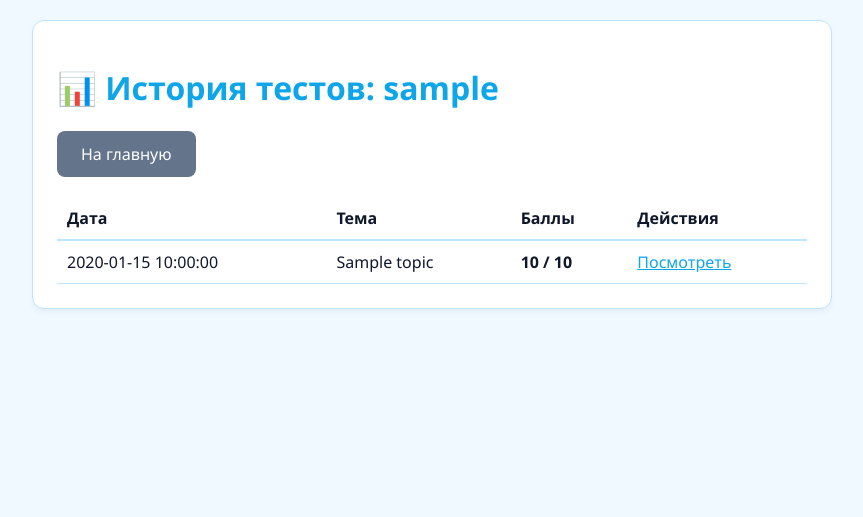
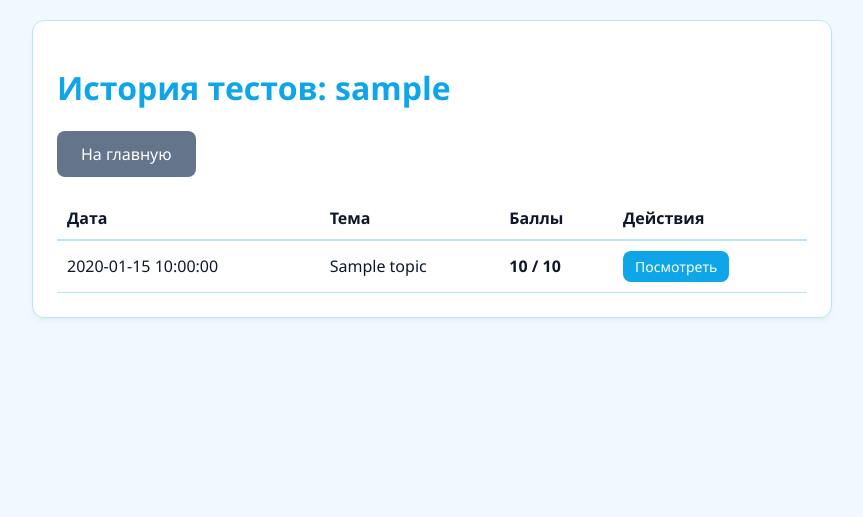
Before and after one commit to SANYAEEEE/TEST_IS, a FastAPI app: template templates/profile.html in a window 1280 px wide. Shown: the top 517 px of the page, without its empty margins (208-1071 px from the left). Run offline with FastAPI, Linux system fonts and the light colour scheme; the template is opened without the code that fills it: most values are stand-ins (such as "Sample title", 1, 10 or a date in 2020).

Commit message:
Fix display topic and profile button

```diff
--- a/app/main.py
+++ b/app/main.py
@@ -176,14 +176,14 @@ async def submit_test(request: Request):
             "earned": earned_points
         })
 
+    display_topic = "Общий тест" if topic == "general" else topic
     result_data = {
         "username": username,
-        "topic": topic,
+        "topic": display_topic,
         "score": round(score, 2),
         "max_score": max_score,
         "details": details
     }
-
     result_id = database.save_result(result_data)
     return RedirectResponse(url=f"/result/{result_id}", status_code=303)
 
--- a/templates/profile.html
+++ b/templates/profile.html
@@ -8,7 +8,7 @@
 <body>
     <div class="container">
         <div class="card">
-            <h1>📊 История тестов: {{ username }}</h1>
+            <h1> История тестов: {{ username }}</h1>
             <a href="/" class="btn" style="background: #64748b; text-decoration: none; display: inline-block; margin-bottom: 20px;">На главную</a>
 
             {% if results %}
@@ -25,7 +25,7 @@
                         <td style="padding: 10px;">{{ r.topic }}</td>
                         <td style="padding: 10px;"><b>{{ r.score }} / {{ r.max_score }}</b></td>
                         <td style="padding: 10px;">
-                            <a href="/result/{{ r.id }}" style="color: var(--primary-dark);">Посмотреть</a>
+                         <a href="/result/{{ r.id }}" class="btn" style="padding: 6px 12px; font-size: 14px; background: var(--primary-dark);">Посмотреть</a>
                         </td>
                     </tr>
                     {% endfor %}
```
